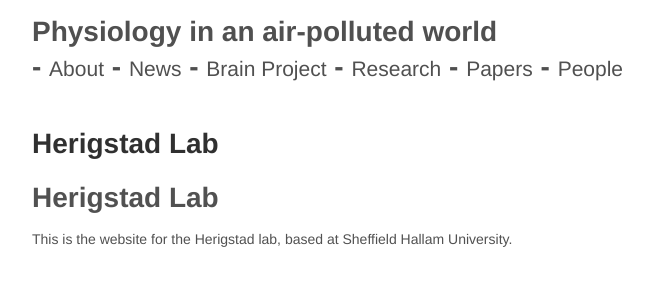
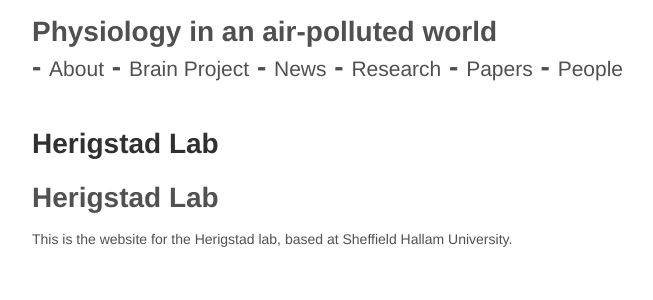
Before and after one commit to mariherigstad/mariherigstad.github.io, a Jekyll site: the page built from README.md, in a window 1280 px wide. Shown: the top 300 px of the page, without its empty margins (307-960 px from the left). Built offline with Jekyll 4.4.1, drawn with Linux system fonts in a browser that asks for light colours; our own code applies the rules of GitHub Pages for plain Markdown files; part of the change alters nothing that is shown.

```diff
--- a/_config.yml
+++ b/_config.yml
@@ -25,8 +25,8 @@ github:
 # This is the list of pages to include in the header of the website.
 pages_list:
   About: '/about/'
+  Brain Project: '/brain-project'
   News: '/news'
-  Brain Project: '/brain-project'
   Research: '/research/'
   Papers: '/papers/'
   People: '/people/'
```
